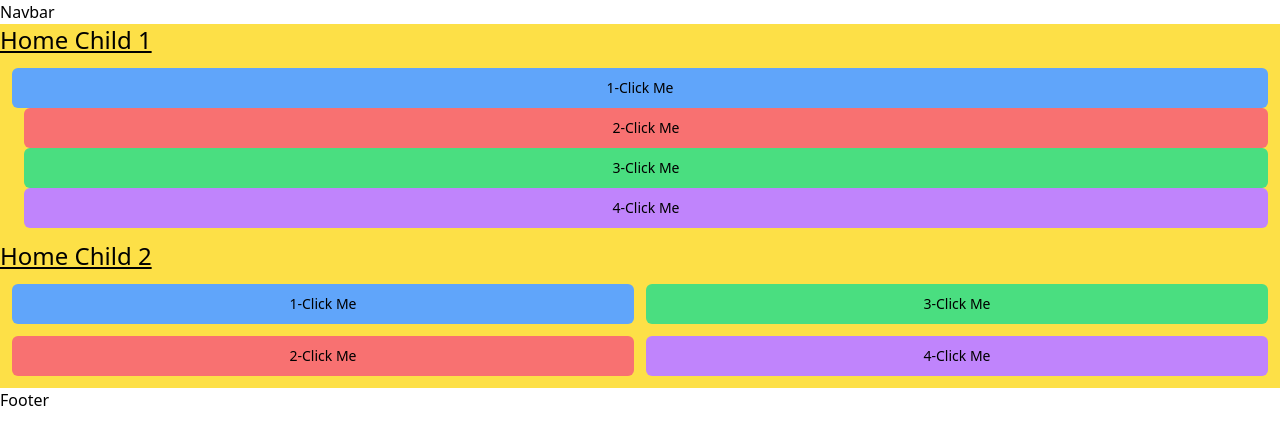
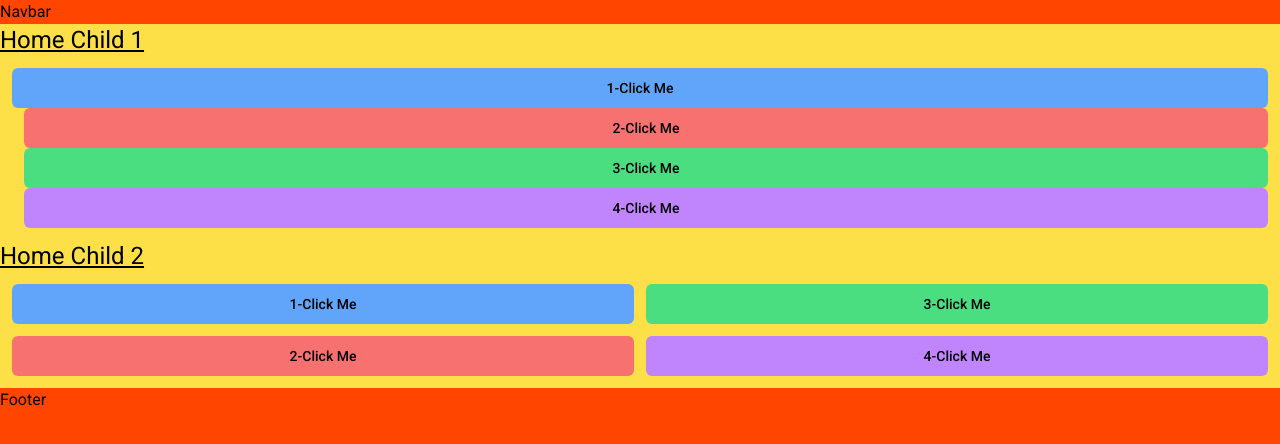
Before and after one commit to WackyChomp/thermo, a Next.js app: page / in a window 1280 px wide. Shown: the top 444 px of the page. Built offline with nearby package versions, Linux system fonts and the light colour scheme.

Commit message:
Added configurations in tailwind.config.ts / added roboto font in global.css / updated README.md

```diff
--- a/app/globals.css
+++ b/app/globals.css
@@ -1,3 +1,6 @@
+@import url("https://fonts.googleapis.com/css2?family=roboto:ital,wght@0,100;0,200;0,300;0,400;0,500;0,600;0,700;0,800;0,900;1,300;1,400&display=swap");
+
+
 @tailwind base;
 @tailwind components;
 @tailwind utilities;
--- a/app/layout.tsx
+++ b/app/layout.tsx
@@ -14,7 +14,7 @@ export default function RootLayout({
 }) {
   return (
     <html lang="en">
-      <body>{children}</body>
+      <body className='min-h-screen bg-primary font-roboto'>{children}</body>
     </html>
   )
 }
--- a/tailwind.config.ts
+++ b/tailwind.config.ts
@@ -5,14 +5,55 @@ const config: Config = {
     './pages/**/*.{js,ts,jsx,tsx,mdx}',
     './components/**/*.{js,ts,jsx,tsx,mdx}',
     './app/**/*.{js,ts,jsx,tsx,mdx}',
+    './src/**/*.{ts,tsx}',
   ],
   theme: {
+    /* ----- Screens ----- */
+    screens: {
+      xs: '400px',
+      sm: '640px',
+      md: '768px',
+      lg: '1024px',
+      xl: '1220px',
+      '2xl': '1440px',
+      '3xl': '1700px',
+    },
+
+    /* ----- Container ----- */
+    container: {
+      center: true,
+      padding: '2rem',
+      screens: {
+        '2xl': '1440px',
+      },
+    },
+
+    /* ----- Extend ----- */
     extend: {
       backgroundImage: {
         'gradient-radial': 'radial-gradient(var(--tw-gradient-stops))',
         'gradient-conic':
           'conic-gradient(from 180deg at 50% 50%, var(--tw-gradient-stops))',
       },
+      fontFamily: {
+        roboto: ['roboto', 'sans-serif'],
+      },
+      colors: {
+        primary: "orangered",
+        black: {
+          DEFAULT: "#000",
+          100: "#0D1117",
+          200: "#161B22",
+          300: "#1F2428",
+          400: "#242C38",
+        },
+        white: {
+          DEFAULT: "#FFF",
+          400: "#A3B3BC",
+          500: "#A4B8D5",
+          800: "#D0DFFF",
+        },
+      }
     },
   },
   plugins: [],
```
Also changed, not shown: 1 other file (tests, documents, lock files or other folders).
